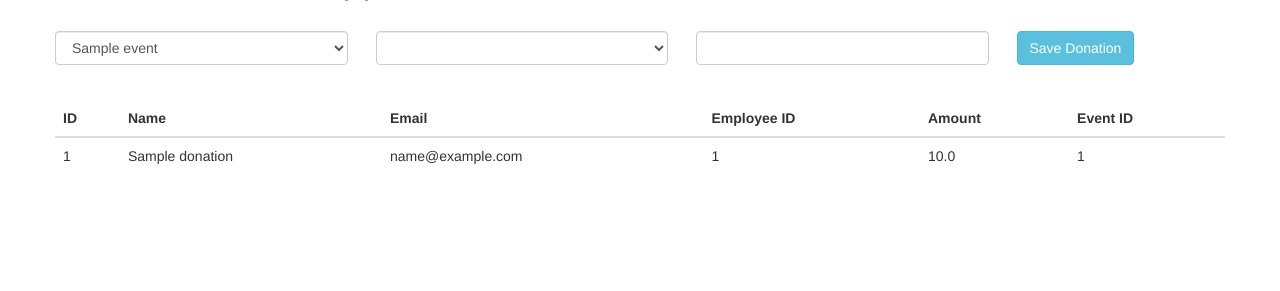
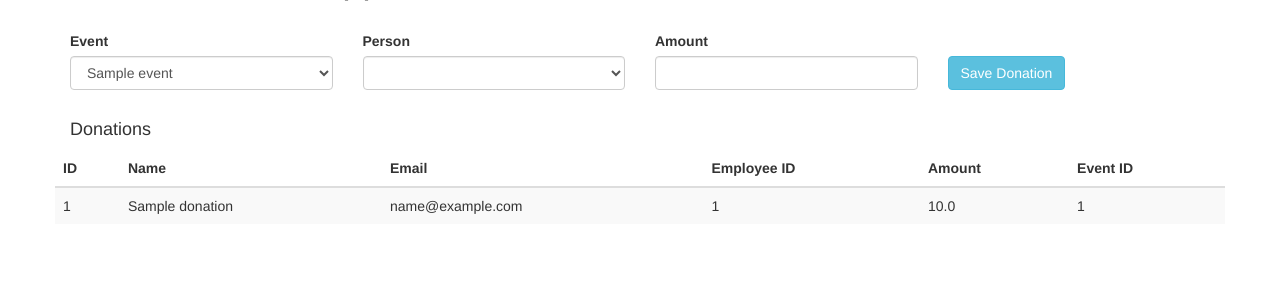
Before and after one commit to WomensCodingCircle/jcc-app, a Flask app: page / in a window 1280 px wide. Shown: the part 59-350 px from the top of the page. Run offline with Flask 2, Linux system fonts and the light colour scheme; tables that the repository leaves empty hold one stand-in row (values such as "Sample post"); lists and menus that the app fills with data are empty; some libraries are stand-ins or nearby versions.

Commit message:
Add labels and heading

```diff
--- a/app/templates/landing_page.html
+++ b/app/templates/landing_page.html
@@ -15,7 +15,10 @@
       <br />
       <div class="row">
          <form class="form-group" action="{{ url_for('show_donations', event_id=value) }}" method="get">
-            <select class="form-control" onchange="window.location= '/event/' + this.value" style="width: 25%; float: left; margin-right: 2em;">
+            <div class="col-lg-3">
+               <label>Event</label>
+               <div>
+                  <select class="form-control" onchange="window.location= '/event/' + this.value" style="margin-right: 2em;">
                      {% for e in tEvents %}
                      {% if tEvent_id == e.id %}
                      <option value="{{e.id}}" selected>{{e.name}}</option>
@@ -24,18 +27,31 @@
                      {% endif %}
                      {% endfor %}
                   </select>
-            <select class="form-control" style="width: 25%; float: left; margin-right: 2em;">
+               </div>
+            </div>
+            <div class="col-lg-3">
+               <label>Person</label>
+               <div>
+                  <select class="form-control" style="margin-right: 2em;">
                      {% for e in tPeople %}
                      <option>{{e.name}} --- {{e.email}} --- {{e.employeeId}}</option>
                      {% endfor %}
                   </select>
-            <input type="text" class="form-control" style="width: 25%; float: left; margin-right: 2em;"/>
-            <button type="button" class="btn btn-info">Save Donation</button>
+               </div>
+            </div>
+            <div class="col-lg-3">
+               <label>Amount</label>
+               <input type="text" class="form-control" style="margin-right: 2em;"/>
+            </div>
+            <div class="col-lg-3">
+               <button type="button" class="btn btn-info" style="margin-top: 1.8em">Save Donation</button>
+            </div>
          </form>
       </div>
       <br />
+      <h4>Donations</h4>
       <div class="row">
-         <table class="table">
+         <table class="table table-striped table-hover">
             <thead>
                <tr>
                   <th>ID</th>
```
Lines whose indentation alone changed are shown as unchanged.
